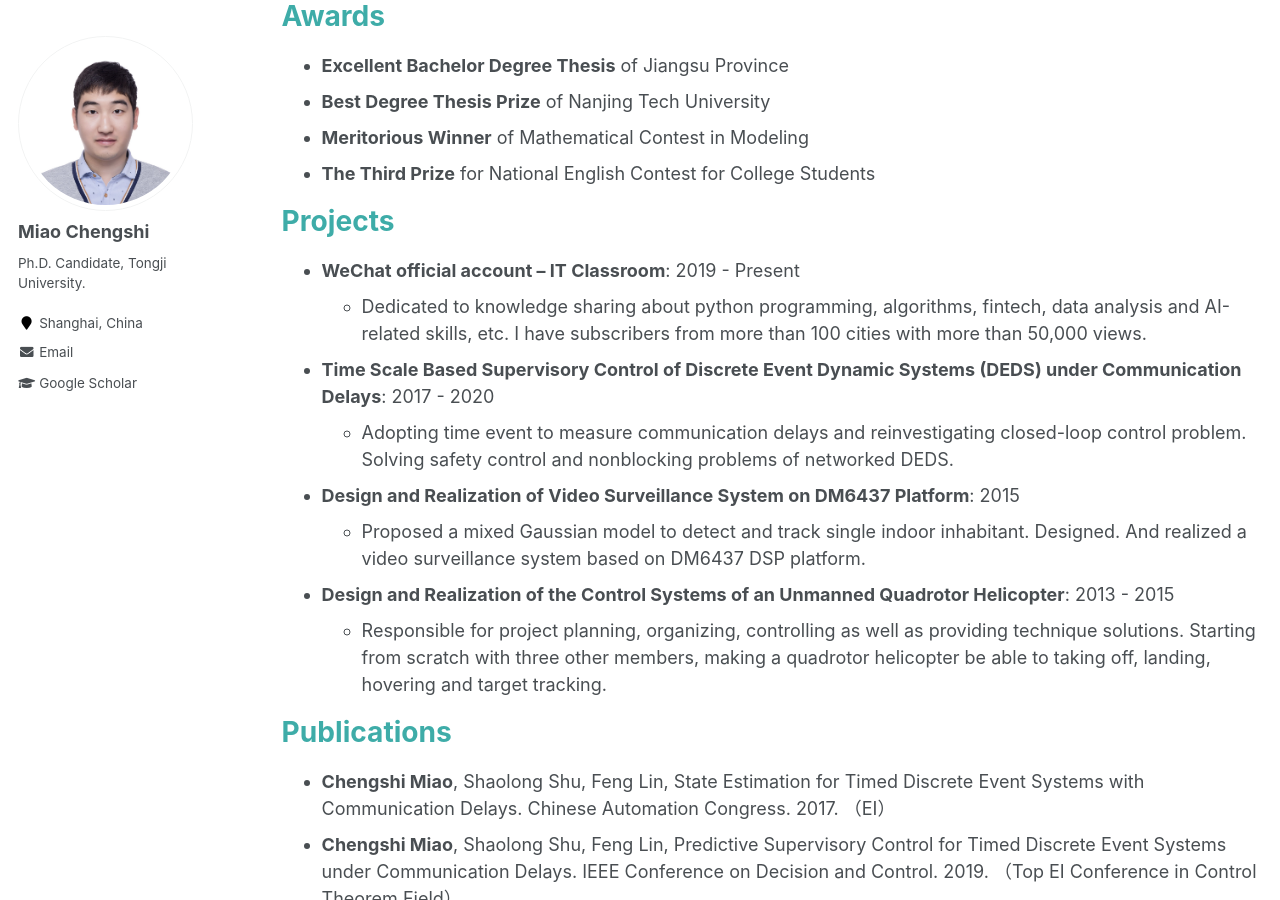
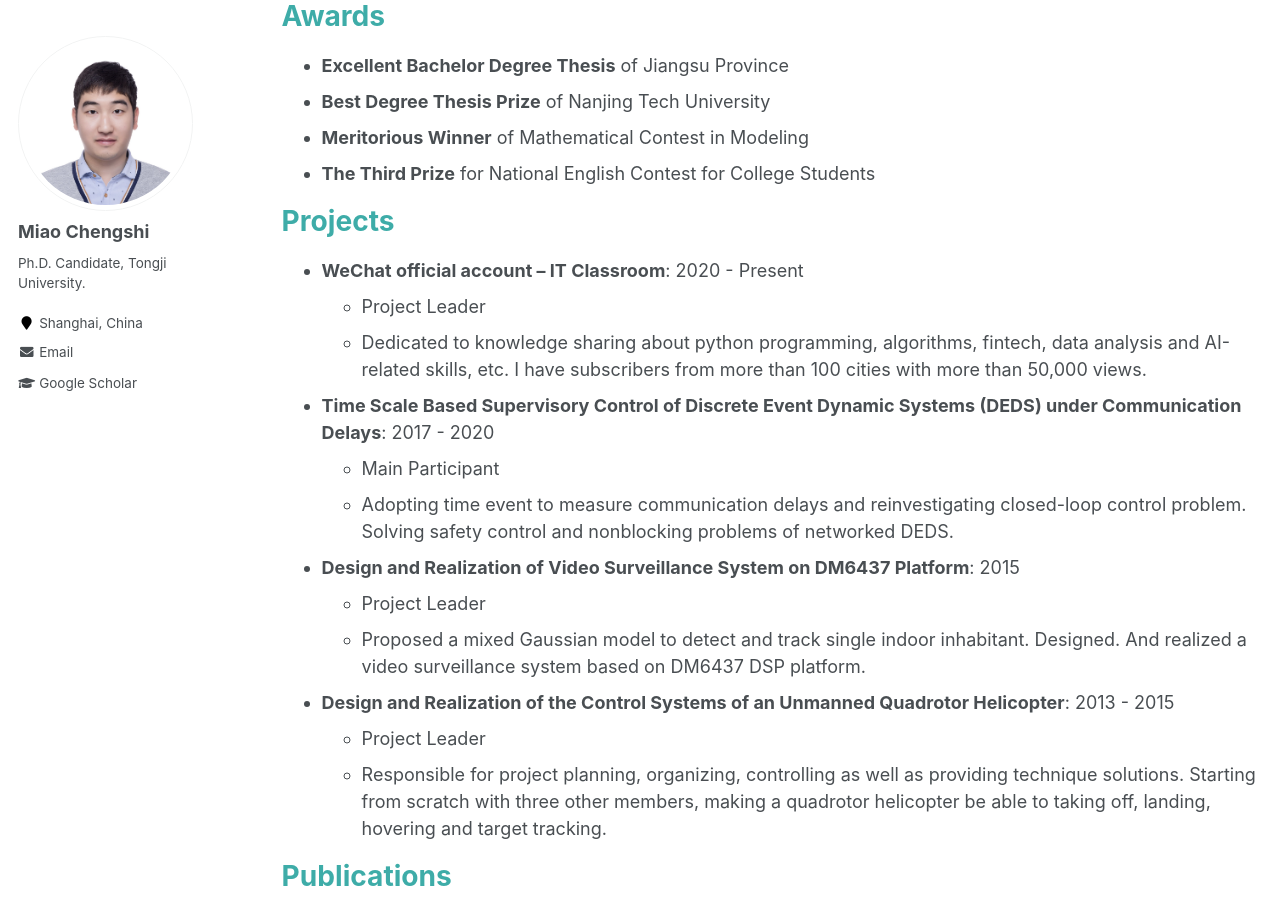
Before and after one commit to miaochengshi/miaochengshi.github.io, a Jekyll site: the page built from _pages/cv.md, in a window 1280 px wide and 900 px high, scrolled down 1362 px. Built offline with Jekyll 4.4.1, drawn with Linux system fonts in a browser that asks for light colours.

Commit message:
Update cv.md

```diff
--- a/_pages/cv.md
+++ b/_pages/cv.md
@@ -54,16 +54,20 @@ Awards
 
 Projects
 ======
-* **WeChat official account – IT Classroom**: 2019 - Present
+* **WeChat official account – IT Classroom**: 2020 - Present
+  * Project Leader
   * Dedicated to knowledge sharing about python programming, algorithms, fintech, data analysis and AI-related skills, etc. I have subscribers from more than 100 cities with more than 50,000 views.
 
 * **Time Scale Based Supervisory Control of Discrete Event Dynamic Systems (DEDS) under Communication Delays**: 2017 - 2020
+  * Main Participant
   * Adopting time event to measure communication delays and reinvestigating closed-loop control problem. Solving safety control and nonblocking problems of networked DEDS.
 
 * **Design and Realization of Video Surveillance System on DM6437 Platform**: 2015
+  * Project Leader
   * Proposed a mixed Gaussian model to detect and track single indoor inhabitant. Designed. And realized a video surveillance system based on DM6437 DSP platform.
 
 * **Design and Realization of the Control Systems of an Unmanned Quadrotor Helicopter**: 2013 - 2015
+  * Project Leader
   * Responsible for project planning, organizing, controlling as well as providing technique solutions. Starting from scratch with three other members, making a quadrotor helicopter be able to taking off, landing, hovering and target tracking.
 
 Publications
```
